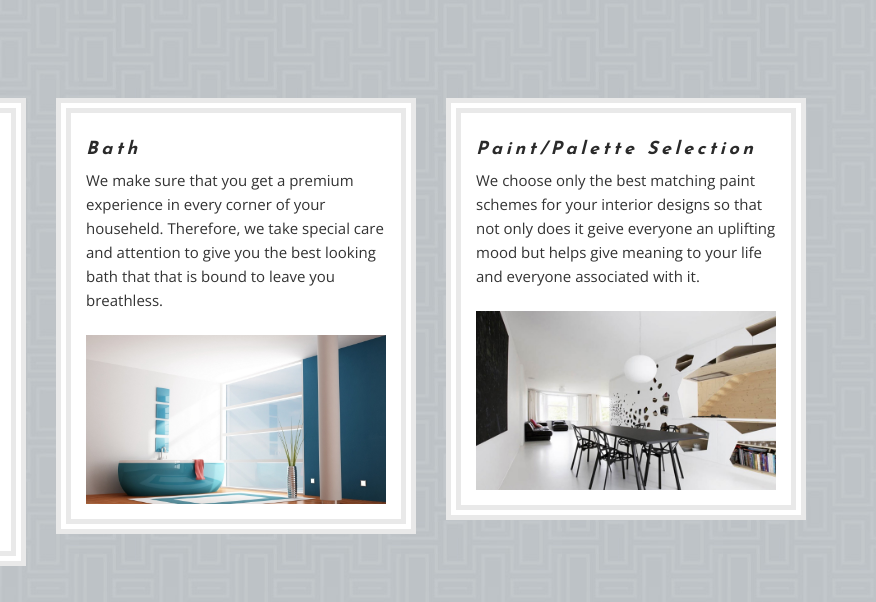
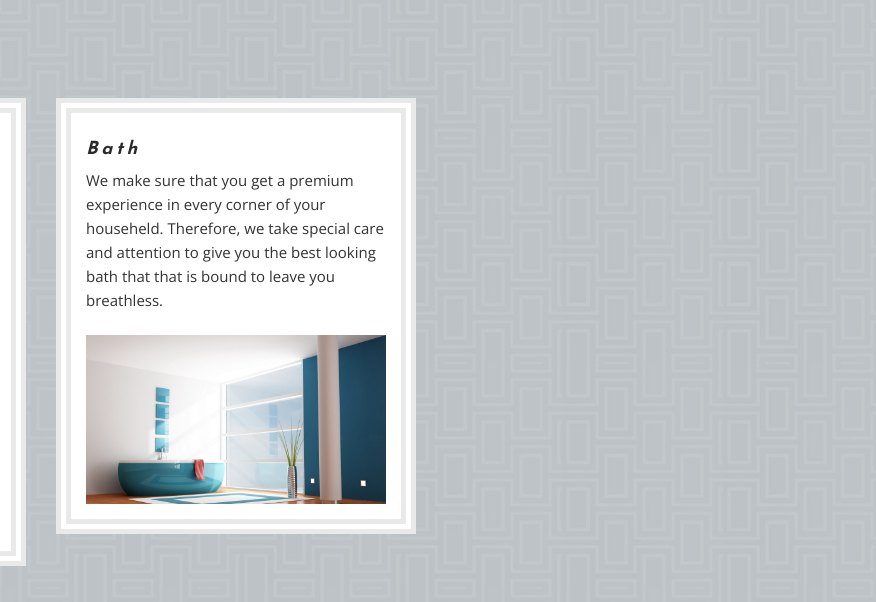
Before and after one commit to Hamza-b93/Aimz-Construction, a plain HTML site: page index.html in a window 1280 px wide. Shown: the part 1438-2040 px from the top of the page, 404-1280 px from the left. Drawn offline with nearby package versions, Linux system fonts and the light colour scheme.

Commit message:
Remove Paint Pallet Tile from Landing Page

```diff
--- a/index.html
+++ b/index.html
@@ -132,7 +132,7 @@
         </div>
         <!-- /services panel -->
 
-        <div class="col-md-4 col-sm-12">
+        <!-- <div class="col-md-4 col-sm-12">
           <div class="services1 services1-default text-center">
             <div class="services1-body">
               <h2>Paint/Palette selection</h2>
@@ -150,7 +150,7 @@
               />
             </div>
           </div>
-        </div>
+        </div> -->
         <!-- /services panel -->
         <!--
               <div class="text-center">
```
